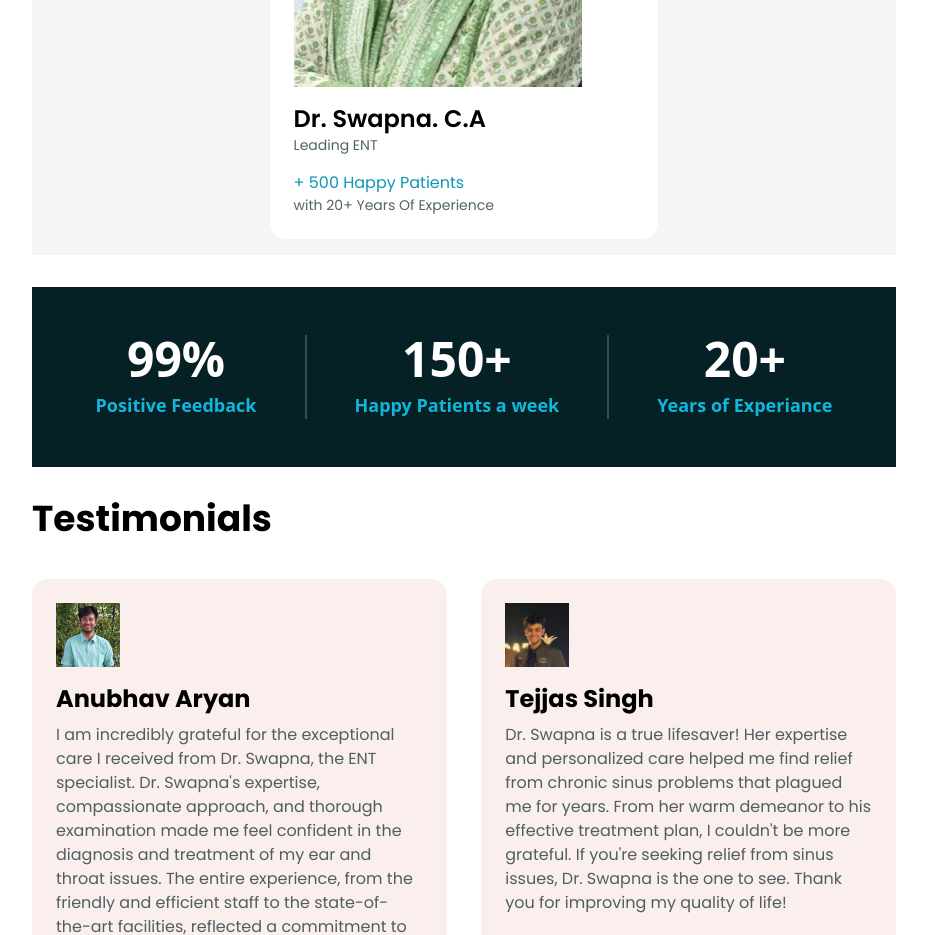
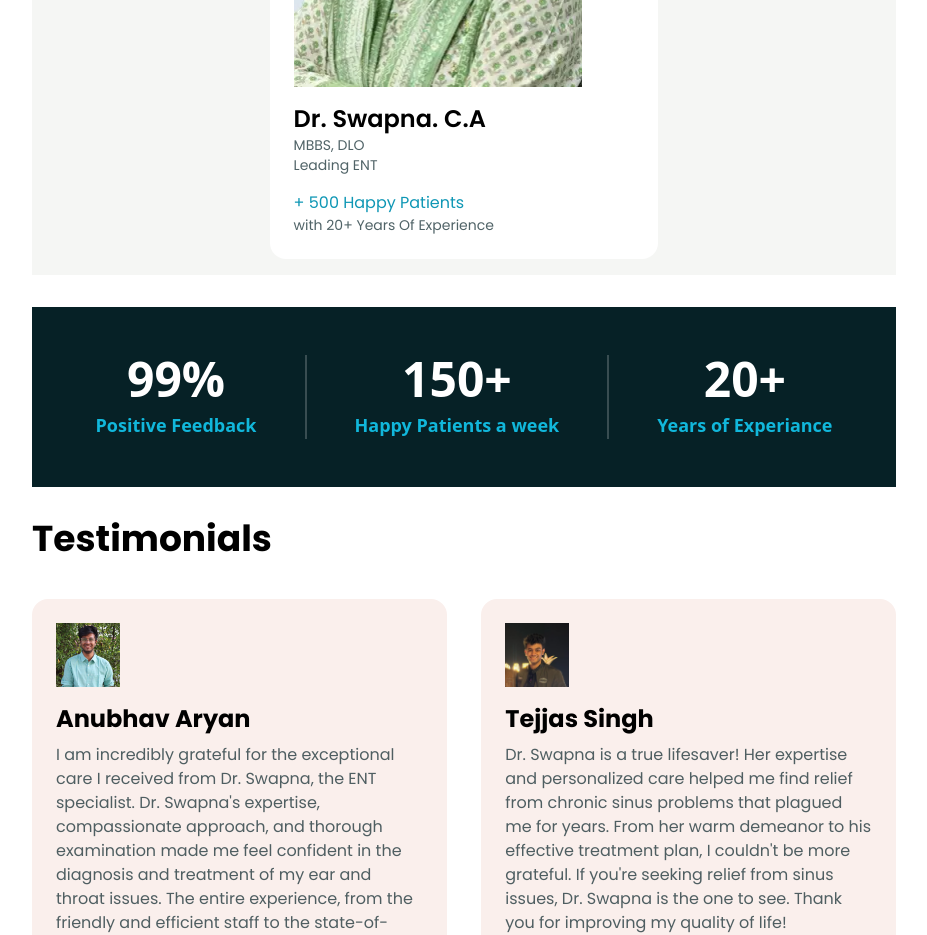
Before and after one commit to anubhav-aryan/entclinic, a Next.js app: page / in a window 1280 px wide. Shown: the part 3340-4275 px from the top of the page, without its empty margins (176-1103 px from the left). Built offline with nearby package versions, Linux system fonts and the light colour scheme.

Commit message:
fix: degree addition

```diff
--- a/components/DoctorCard.tsx
+++ b/components/DoctorCard.tsx
@@ -6,8 +6,9 @@ interface Props {
   position: string;
   patients: number;
   hospital: string;
+  education: string;
 }
-const DoctorCard = ({ img, name, position, patients, hospital }: Props) => {
+const DoctorCard = ({ img, name, position, patients, hospital, education }: Props) => {
   return (
     <div className="mobile:w-[30%] tablet:w-[45%] laptop:flex-nowrap aspect-[1.2] rounded-2xl flex flex-col justify-between gap-4 bg-white cursor-pointer tablet:p-6 mobile:p-2  hover:shadow-lg font-poppins transition-all duration-200 ease-linear">
       <Image
@@ -19,6 +20,7 @@ const DoctorCard = ({ img, name, position, patients, hospital }: Props) => {
       />
       <div className="">
         <h1 className="--name tablet:text-2xl font-semibold">{name}</h1>
+        <h3 className="--education text-subheading text-sm">{education}</h3>
         <h3 className="--position text-subheading text-sm">{position}</h3>
       </div>
       <div className="">
--- a/sections/Doctors.tsx
+++ b/sections/Doctors.tsx
@@ -13,6 +13,7 @@ const Doctors = () => {
           <DoctorCard
             img="Dr_Swapna_C_A_f039837fe4.webp"
             name="Dr. Swapna. C.A"
+            education="MBBS, DLO"
             position="Leading ENT"
             patients={500}
             hospital="with 20+ Years Of Experience"
```
